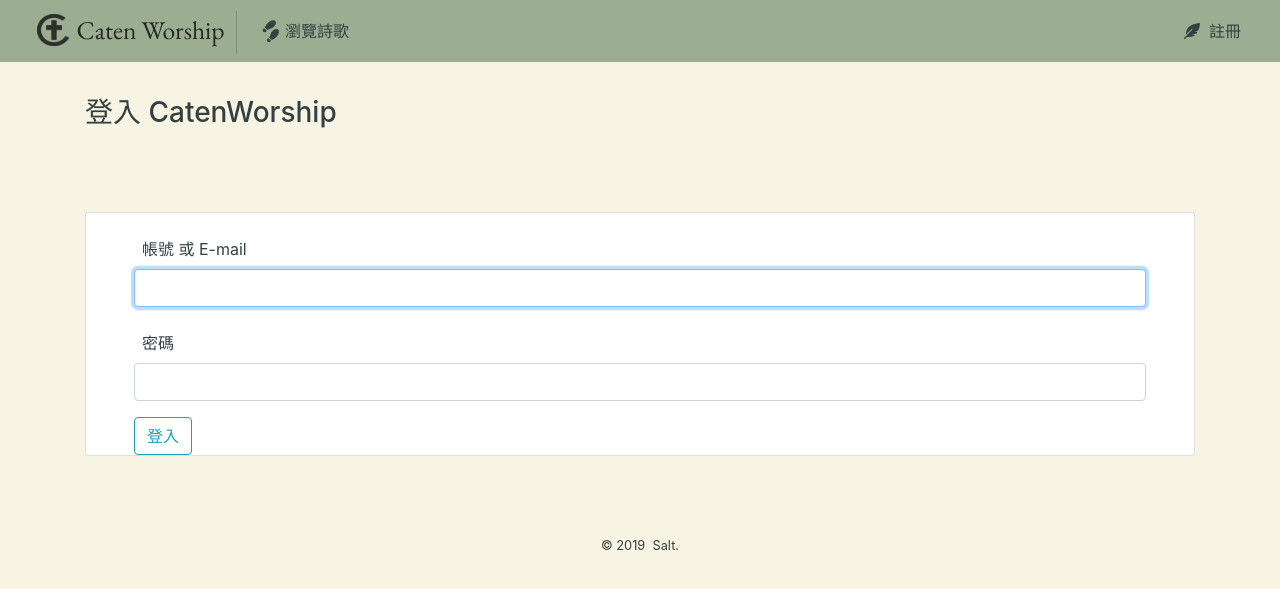
After one commit to saltchang/caten-music, a Flask app: page /login in a window 1280 px wide. The commit adds this page. Shown: the top 589 px of the page. Run offline with Flask 2, Linux system fonts and the light colour scheme; some libraries are stand-ins or nearby versions.

Commit message:
buliding login function

```diff
--- a/caten_worship/routes/__init__.py
+++ b/caten_worship/routes/__init__.py
@@ -6,6 +6,7 @@ from .surfer import surfer_bp
 from .download_ppt import download_ppt_bp
 from .register import register_bp, ajax_validate_register_bp, show_user_bp
 from .activate_account import activate_account_bp
+from .login import login_bp
 
 
 def init_app(app):
@@ -18,5 +19,6 @@ def init_app(app):
     app.register_blueprint(activate_account_bp)
     app.register_blueprint(ajax_validate_register_bp)
     app.register_blueprint(show_user_bp)
+    app.register_blueprint(login_bp)
 
     return app
--- /dev/null
+++ b/caten_worship/routes/login.py
@@ -0,0 +1,16 @@
+# routes/login.py
+
+from flask import Blueprint, render_template, abort
+from jinja2 import TemplateNotFound
+
+login_bp = Blueprint("login_bp", __name__,
+                    template_folder='templates')
+
+
+@login_bp.route('/login')
+def login():
+    try:
+        return render_template('login.html')
+
+    except TemplateNotFound:
+        abort(404)
--- /dev/null
+++ b/caten_worship/static/css/login.css
@@ -0,0 +1 @@
+/* statci/css/login.css */
--- /dev/null
+++ b/caten_worship/static/js/login.js
@@ -0,0 +1 @@
+// static/js/login.js
--- a/caten_worship/static/js/register_js.js
+++ b/caten_worship/static/js/register.js
@@ -1,4 +1,4 @@
-// static/js/register_js.js
+// static/js/register.js
 
 let last_focus = null
 
--- /dev/null
+++ b/caten_worship/templates/login.html
@@ -0,0 +1,49 @@
+<!-- templates/login.html -->
+
+{% extends "base.html" %}
+
+{%  block  head  %}
+{{  super ()  }}
+<link rel="stylesheet" href="{{ url_for('static', filename='css/login.css') }}">
+{%  endblock  %}
+
+{% block title %}登入{% endblock %}
+
+{% block content%}
+
+<div class="container">
+    <div id="home-title" class="mt-5 mb-5 pt-5">
+        <h3>登入 CatenWorship</h3>
+        <div id="login-alert" class="alert alert-danger fade alert-fixed" role="alert">
+            <button class="close close-danger-alert">&times;</button>
+        </div>
+    </div>
+
+    <div class="card px-0 px-md-2 px-lg-5">
+        <form id="form-login" action="#" method="POST">
+
+            <!-- username or email-->
+            <div class="form-group mt-4">
+                <label for="input-login-primary" class="ml-2">帳號 或 E-mail</label>
+                <input name="primary" type="text" class="form-control focus-id-1" id="input-login-primary" aria-describedby="primaryHelp" autofocus="true">
+            </div>
+
+            <!-- password -->
+            <div class="form-group mt-4">
+                <label for="input-login-password" class="ml-2">密碼</label>
+                <input name="password" type="password" class="form-control focus-id-2" id="input-login-password">
+            </div>
+            <!-- log in -->
+            <button id="btn-login" type="button" class="btn btn-outline-info">
+                登入
+            </button>
+        </form>
+    </div>
+</div>
+
+{% endblock %}
+
+{% block script %}
+{{ super () }}
+<script src="{{ url_for('static', filename='js/login.js') }}"></script>
+{% endblock script %}
--- a/caten_worship/templates/register.html
+++ b/caten_worship/templates/register.html
@@ -4,7 +4,7 @@
 
 {%  block  head  %}
 {{  super ()  }}
-<link rel="stylesheet" href="{{ url_for('static', filename='css/register_css.css') }}">
+<link rel="stylesheet" href="{{ url_for('static', filename='css/register.css') }}">
 {%  endblock  %}
 
 {% block title %}註冊{% endblock %}
@@ -81,5 +81,5 @@
 
 {% block script %}
 {{ super () }}
-<script src="{{ url_for('static', filename='js/register_js.js') }}"></script>
+<script src="{{ url_for('static', filename='js/register.js') }}"></script>
 {% endblock script %}
```
Also changed, not shown: CHANGELOG.md, caten_worship/static/css/register.css (renamed from caten_worship/static/css/register_css.css).
